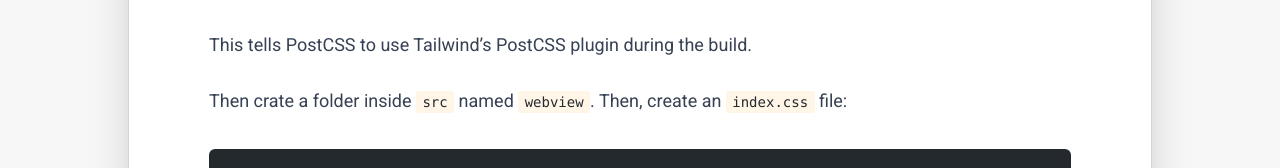
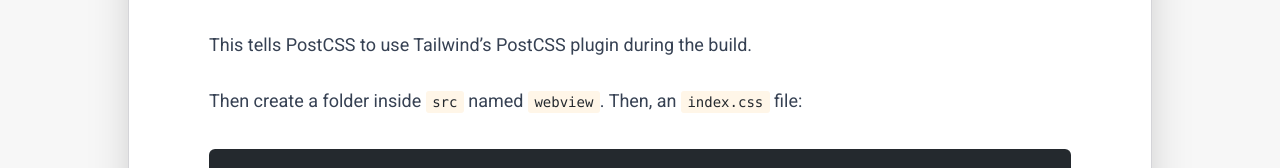
Before and after one commit to Arejula11/are.dev, an Astro site: page /posts/vscodeextensionreact in a window 1280 px wide. Shown: the part 5280-5448 px from the top of the page. Built offline with nearby package versions, Linux system fonts and the light colour scheme; Astro itself is replaced by a stand-in of ours; some packages are replaced by stand-ins of ours; code samples lack their colours.

Commit message:
fix a typo

````diff
--- a/src/content/posts/VSCodeExtensionReact.md
+++ b/src/content/posts/VSCodeExtensionReact.md
@@ -134,7 +134,7 @@ export default {
 ```
 This tells PostCSS to use Tailwind’s PostCSS plugin during the build.
 
-Then crate a folder inside `src` named `webview`. Then, create an `index.css` file:
+Then create a folder inside `src` named `webview`. Then, an `index.css` file:
 
 ```css
 /* webview/index.css */
````
